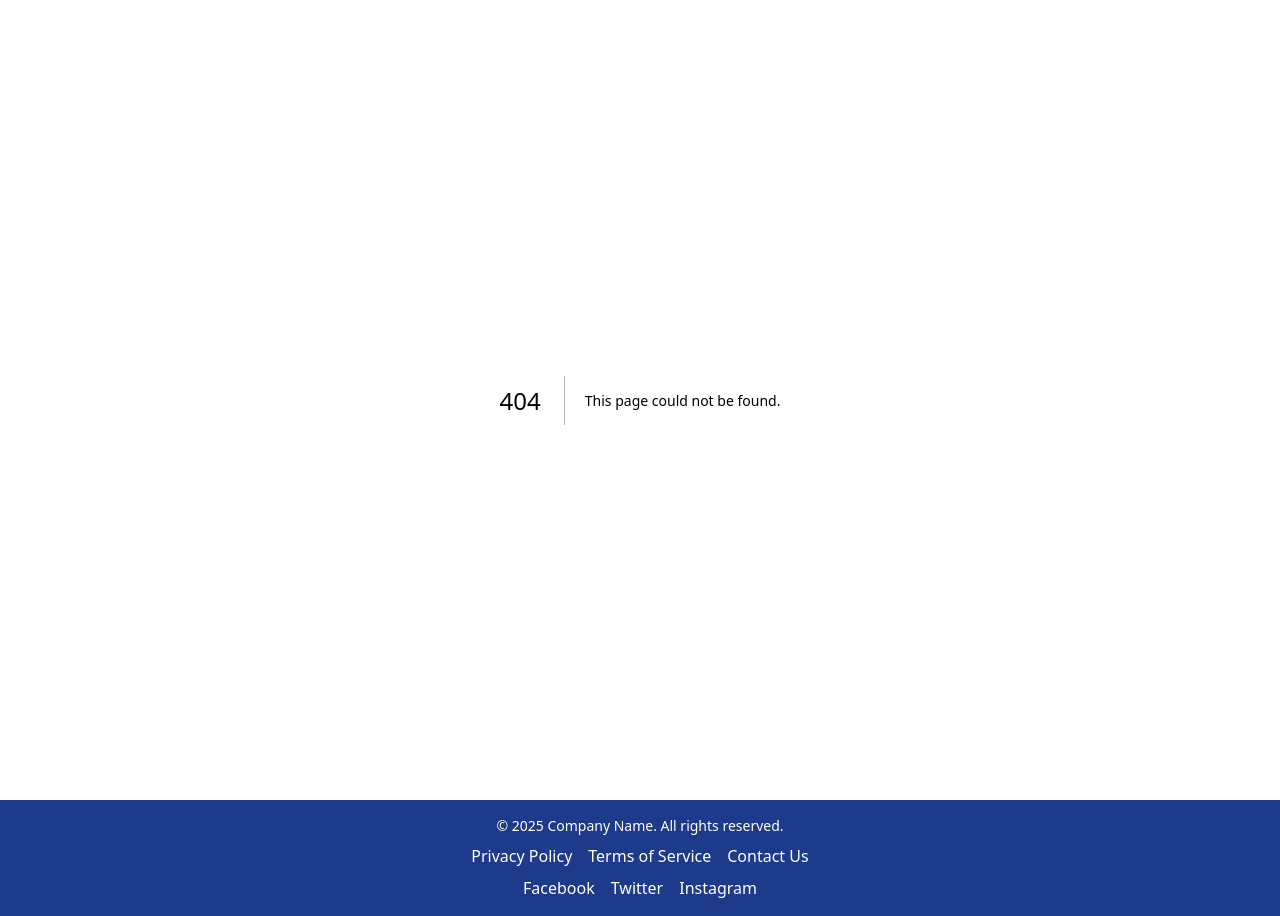
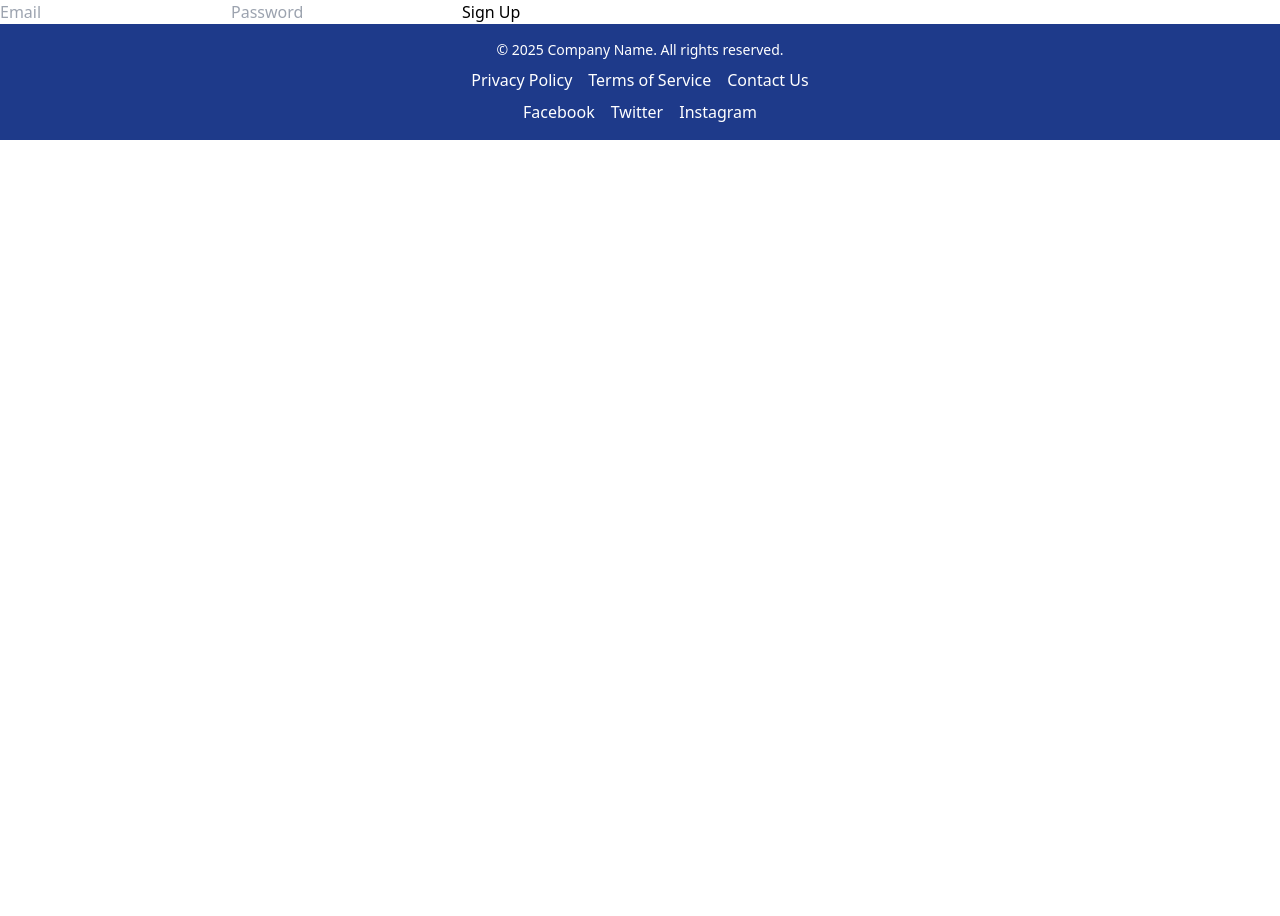
Before and after one commit to tamaco489/firebase_authentication_sample, a Next.js app in the folder front/apps/: page /sign_up in a window 1280 px wide. Before the commit this address had no page. After the commit the page ends 800 px from the top, so only its background shows below. Built offline with nearby package versions, Linux system fonts and the light colour scheme; no server answers.

Commit message:
fix signin and signup page

```diff
--- /dev/null
+++ b/front/apps/app/sign_in/page.tsx
@@ -0,0 +1,9 @@
+'use client';
+
+import SignIn from '@/app/components/auth/SignIn';
+
+const SignInPage = () => {
+  return <SignIn />;
+};
+
+export default SignInPage;
--- /dev/null
+++ b/front/apps/app/sign_up/page.tsx
@@ -0,0 +1,9 @@
+'use client';
+
+import SignUp from '@/app/components/auth/SignUp';
+
+const SignUpPage = () => {
+  return <SignUp />;
+};
+
+export default SignUpPage;
```
